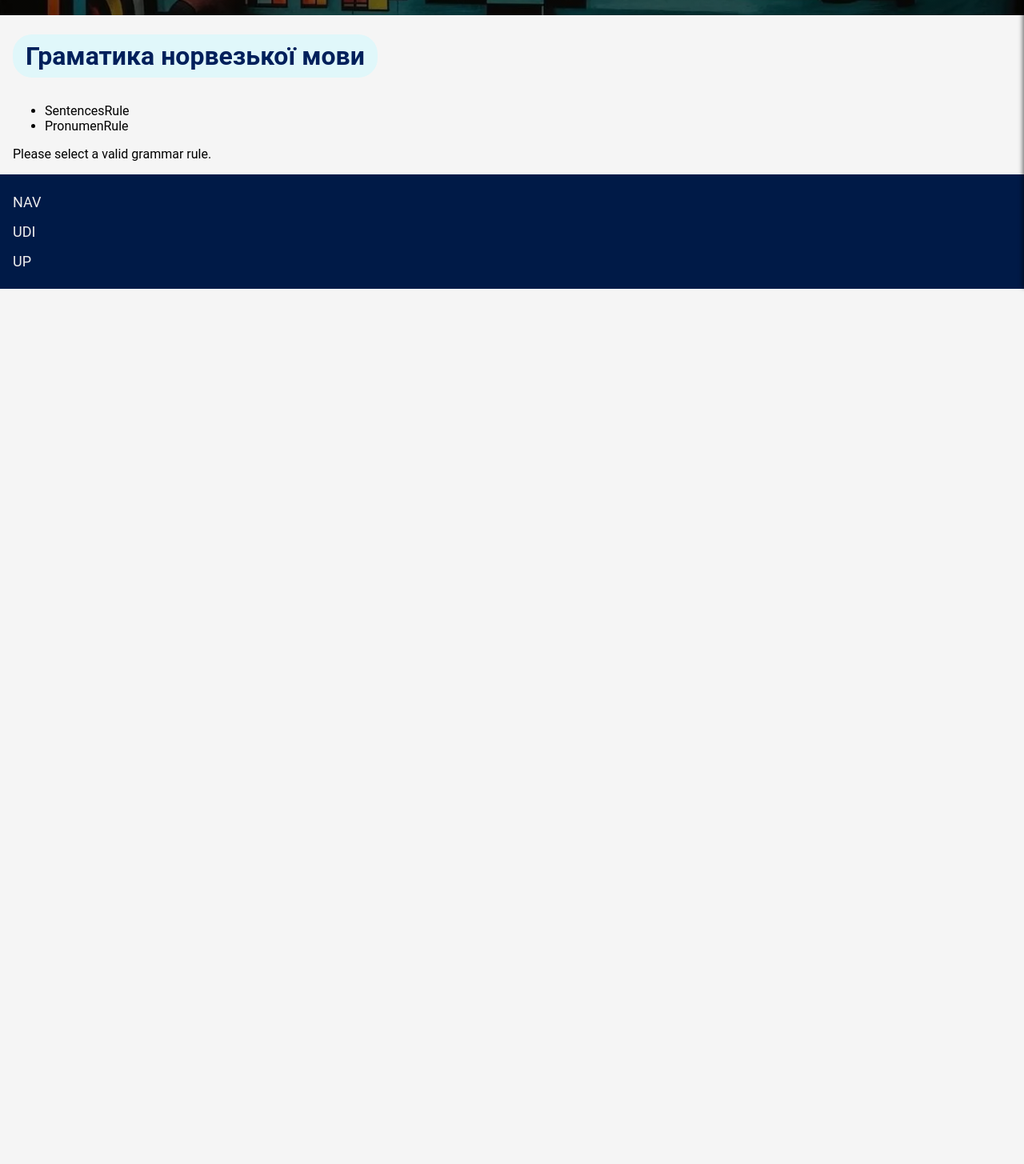
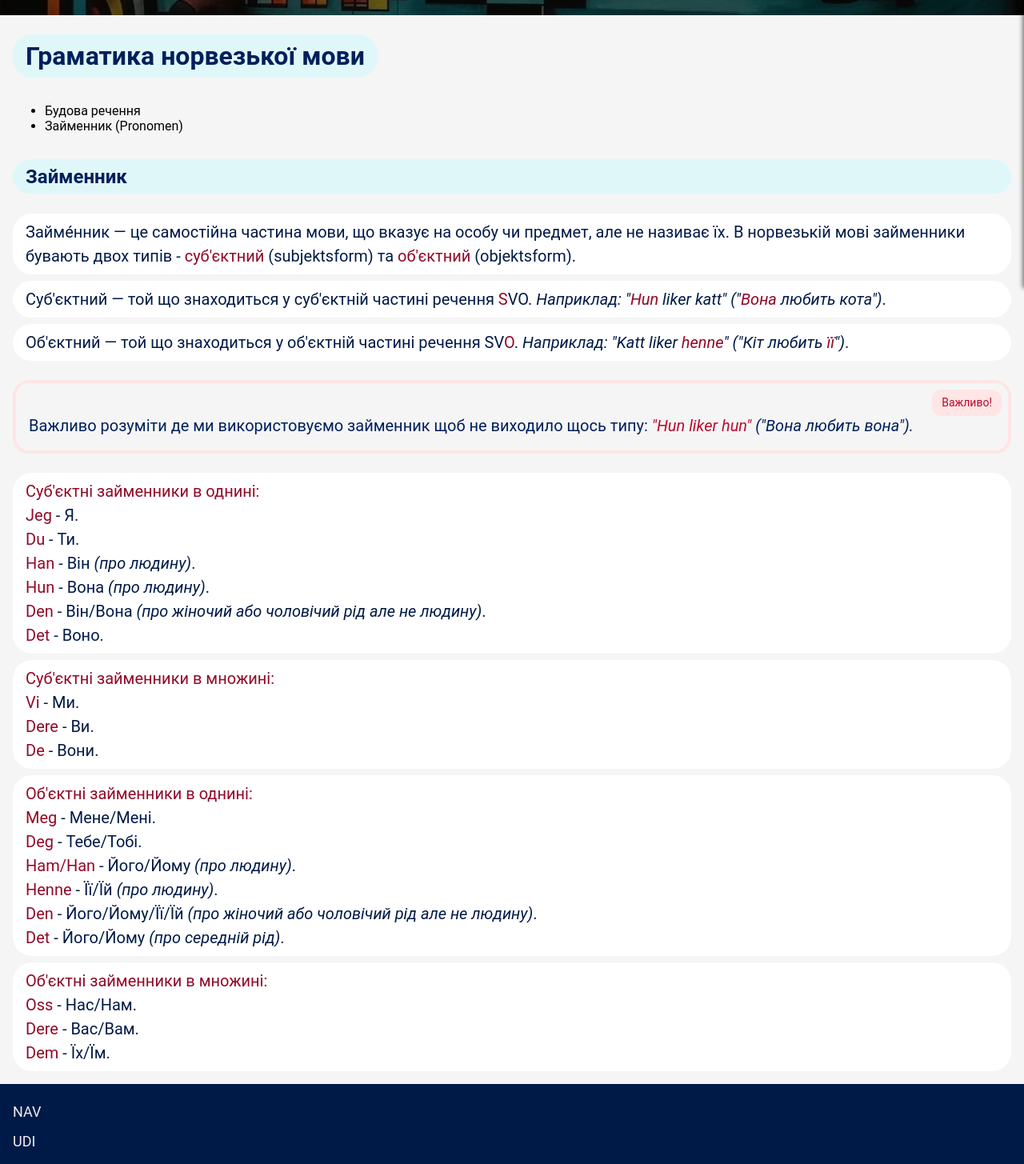
Before and after one commit to dmkomur/nu-frontend, a React (Vite) app: page /grammar/pronoun in a window 1280 px wide. Shown: the part 440-1895 px from the top of the page at 80% size. Before the commit the page ends 801 px from the top, so only its background shows below. Built offline with nearby package versions, Linux system fonts and the light colour scheme.

Commit message:
feat: pronoun

```diff
--- a/src/components/Rules/Rule.jsx
+++ b/src/components/Rules/Rule.jsx
@@ -1,16 +1,15 @@
 import { useParams } from "react-router-dom";
-import RulePronumen from "./RulePronumen/RulePronumen";
+import RulePronoun from "./RulePronoun/RulePronoun";
 import RuleSentences from "./RuleSentences/RuleSentences";
 
 function Rule() {
-    const { rule } = useParams(); // Получаем параметр rule из URL
-
+    const { rule } = useParams();
     const renderRule = () => {
         switch (rule) {
             case "sentences":
                 return <RuleSentences />;
-            case "pronumen":
-                return <RulePronumen />;
+            case "pronoun":
+                return <RulePronoun />;
             default:
                 return <p>Please select a valid grammar rule.</p>;
         }
--- /dev/null
+++ b/src/components/Rules/RulePronoun/RulePronoun.jsx
@@ -0,0 +1,100 @@
+import { StyledRuleHeader } from "../../common/rules/RuleHeader.styled";
+import {
+    StyledAlert,
+    StyledAlertLabel,
+} from "../../common/rules/RuleAlert.styled";
+import StyledRuleDescription from "../../common/rules/RuleDescription";
+import { StyledRulePronoumWrapper } from "./RulePronoun.styled";
+
+const RulePronoun = () => {
+    return (
+        <StyledRulePronoumWrapper>
+            <StyledRuleHeader>Займенник</StyledRuleHeader>
+            <StyledRuleDescription>
+                Займе́нник — це самостійна частина мови, що вказує на особу чи
+                предмет, але не називає їх. В норвезькій мові займенники бувають
+                двох типів - <span>суб'єктний </span>(subjektsform) та{" "}
+                <span>об'єктний </span>(objektsform).
+            </StyledRuleDescription>
+            <StyledRuleDescription>
+                Суб'єктний — той що знаходиться у суб'єктній частині речення
+                <span> S</span>VO.{" "}
+                <i>
+                    Наприклад: "<span>Hun</span> liker katt" ("<span>Вона</span>{" "}
+                    любить кота")
+                </i>
+                .
+            </StyledRuleDescription>
+            <StyledRuleDescription>
+                Об'єктний — той що знаходиться у об'єктній частині речення SV
+                <span>O</span>.{" "}
+                <i>
+                    Наприклад: "Katt liker <span>henne</span>" ("Кіт любить{" "}
+                    <span>її</span>")
+                </i>
+                .
+            </StyledRuleDescription>
+
+            <StyledAlert>
+                <StyledAlertLabel>Важливо!</StyledAlertLabel>Важливо розуміти де
+                ми використовуємо займенник щоб не виходило щось типу:{" "}
+                <i>
+                    <span>"Hun liker hun"</span> ("Вона любить вона").
+                </i>
+            </StyledAlert>
+
+            <StyledRuleDescription>
+                <span>Cуб'єктні займенники в однині:</span>
+                <br />
+                <span>Jeg</span> - Я.
+                <br />
+                <span>Du</span> - Ти.
+                <br />
+                <span>Han</span> - Він <i>(про людину)</i>.
+                <br />
+                <span>Hun</span> - Вона <i>(про людину)</i>.
+                <br />
+                <span>Den</span> - Він/Вона{" "}
+                <i>(про жіночий або чоловічий рід але не людину)</i>.
+                <br />
+                <span>Det</span> - Воно.
+            </StyledRuleDescription>
+            <StyledRuleDescription>
+                <span>Cуб'єктні займенники в множині:</span>
+                <br />
+                <span>Vi</span> - Ми.
+                <br />
+                <span>Dere</span> - Ви.
+                <br />
+                <span>De</span> - Вони.
+            </StyledRuleDescription>
+            <StyledRuleDescription>
+                <span>Об'єктні займенники в однині:</span>
+                <br />
+                <span>Meg</span> - Мене/Мені.
+                <br />
+                <span>Deg</span> - Тебе/Тобі.
+                <br />
+                <span>Ham/Han</span> - Його/Йому <i>(про людину)</i>.
+                <br />
+                <span>Henne</span> - Її/Їй <i>(про людину)</i>.
+                <br />
+                <span>Den</span> - Його/Йому/Її/Їй{" "}
+                <i>(про жіночий або чоловічий рід але не людину)</i>.
+                <br />
+                <span>Det</span> - Його/Йому <i>(про середній рід)</i>.
+            </StyledRuleDescription>
+            <StyledRuleDescription>
+                <span>Об'єктні займенники в множині:</span>
+                <br />
+                <span>Oss</span> - Нас/Нам.
+                <br />
+                <span>Dere</span> - Вас/Вам.
+                <br />
+                <span>Dem</span> - Їх/Їм.
+            </StyledRuleDescription>
+        </StyledRulePronoumWrapper>
+    );
+};
+
+export default RulePronoun;
--- /dev/null
+++ b/src/components/Rules/RulePronoun/RulePronoun.styled.js
@@ -0,0 +1,7 @@
+import styled from "styled-components";
+
+export const StyledRulePronoumWrapper = styled.div`
+    display: flex;
+    flex-direction: column;
+    gap: 8px;
+`;
--- a/src/components/Rules/RulePronumen/RulePronumen.jsx
+++ /dev/null
@@ -1,5 +0,0 @@
-const RulePronumen = () => {
-    return <h3>Pronumen</h3>;
-};
-
-export default RulePronumen;
--- a/src/pages/GrammarPage.jsx
+++ b/src/pages/GrammarPage.jsx
@@ -3,17 +3,25 @@ import Container from "../components/common/container/Container";
 import { NavLink } from "react-router-dom";
 import StyledSectionHeader from "../components/common/sectionHeader/SectionHeader.styled";
 const GrammarPage = () => {
-    const rules = ["sentences", "pronumen"];
+    const rules = [
+        {
+            ruleName: "sentences",
+            ruleLable: "Будова речення",
+        },
+        {
+            ruleName: "pronoun",
+            ruleLable: "Займенник (Pronomen)",
+        },
+    ];
     return (
         <Container>
             <StyledSectionHeader>Граматика норвезької мови</StyledSectionHeader>
             <nav>
                 <ul>
                     {rules.map((rule) => (
-                        <li key={rule}>
-                            <NavLink to={rule}>
-                                {rule.charAt(0).toUpperCase() + rule.slice(1)}
-                                Rule
+                        <li key={rule.ruleName}>
+                            <NavLink to={rule.ruleName}>
+                                {rule.ruleLable}
                             </NavLink>
                         </li>
                     ))}
```
Also changed, not shown: src/components/Rules/RuleSentences/RuleSentences.styled.js (deleted, +0 -23 lines).
